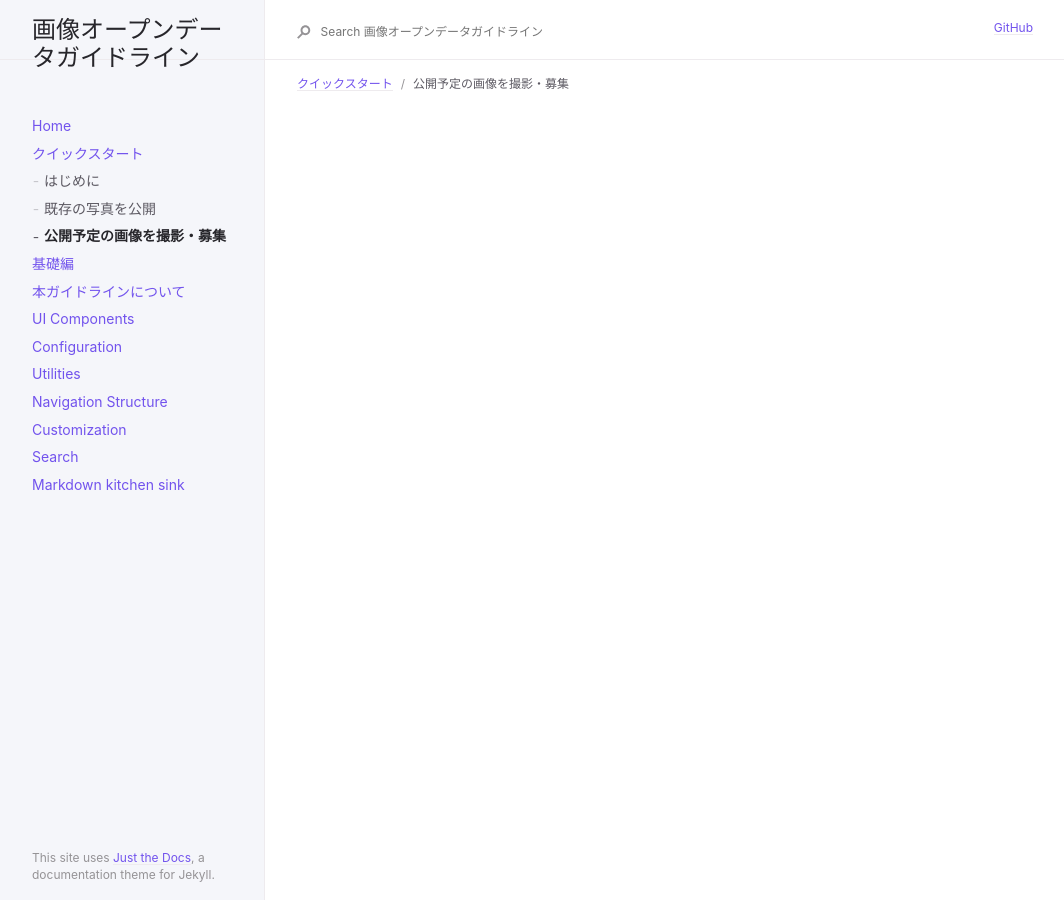
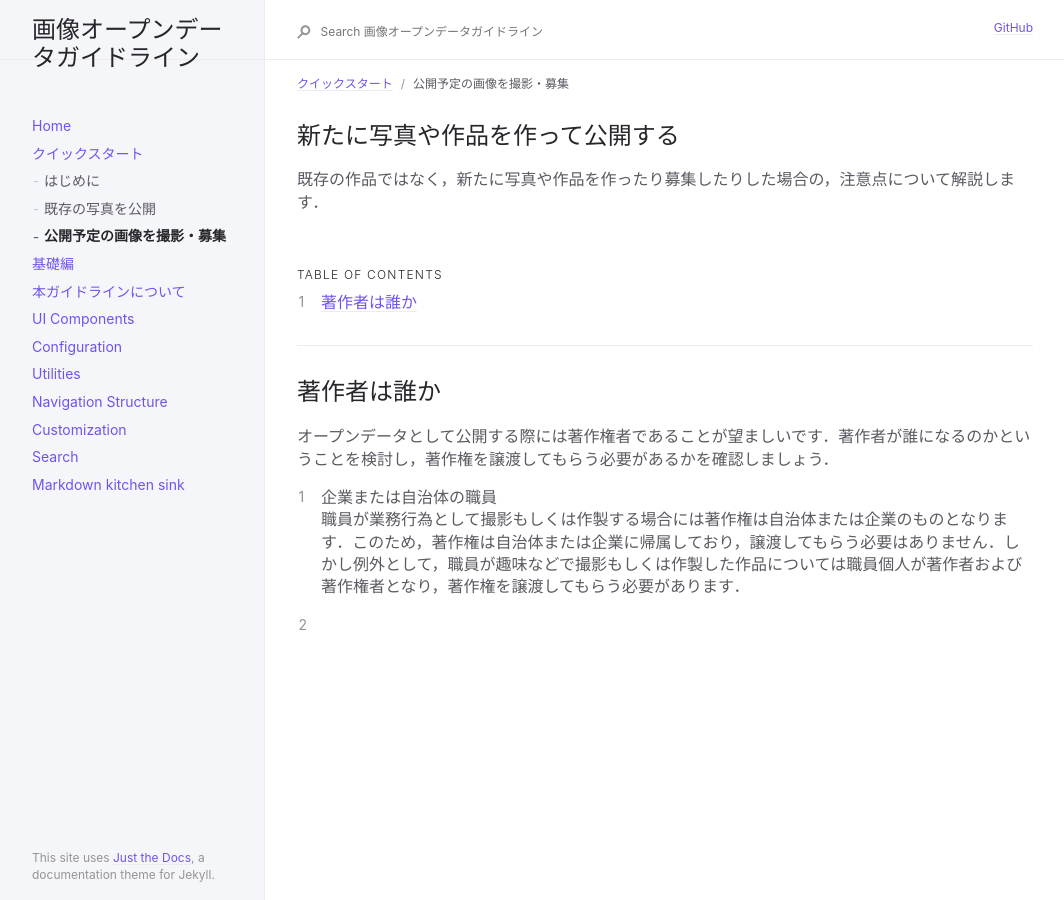
Before and after one commit to ayane0321/image-opendata-guide, a Jekyll site: the page built from docs/quick/new.md, in a window 1280 px wide. Shown: the whole page, without its empty margins (91-1155 px from the left). Built offline with Jekyll 4.4.1, drawn with Linux system fonts in a browser that asks for light colours.

Commit message:
make directory

```diff
--- a/docs/quick/new.md
+++ b/docs/quick/new.md
@@ -4,3 +4,25 @@ title: 公開予定の画像を撮影・募集
 parent: クイックスタート
 nav_order: 3
 ---
+
+## 新たに写真や作品を作って公開する
+{: .no_toc }
+既存の作品ではなく，新たに写真や作品を作ったり募集したりした場合の，注意点について解説します．
+
+
+<br>
+
+## Table of contents
+{: .no_toc .text-delta }
+
+1. TOC
+{:toc}
+---
+
+## 著作者は誰か
+オープンデータとして公開する際には著作権者であることが望ましいです．著作者が誰になるのかということを検討し，著作権を譲渡してもらう必要があるかを確認しましょう．
+
+1. 企業または自治体の職員
+職員が業務行為として撮影もしくは作製する場合には著作権は自治体または企業のものとなります．このため，著作権は自治体または企業に帰属しており，譲渡してもらう必要はありません．しかし例外として，職員が趣味などで撮影もしくは作製した作品については職員個人が著作者および著作権者となり，著作権を譲渡してもらう必要があります．
+
+2.
```
